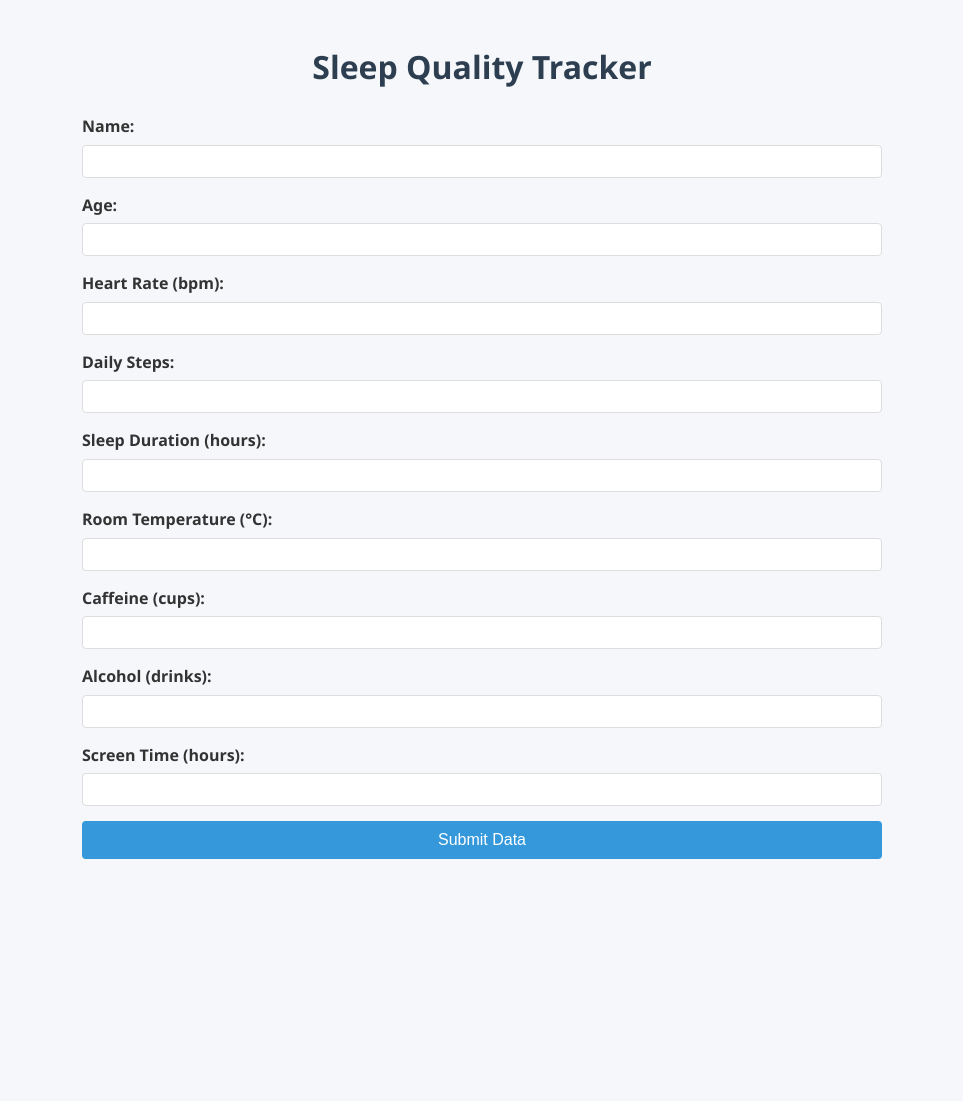
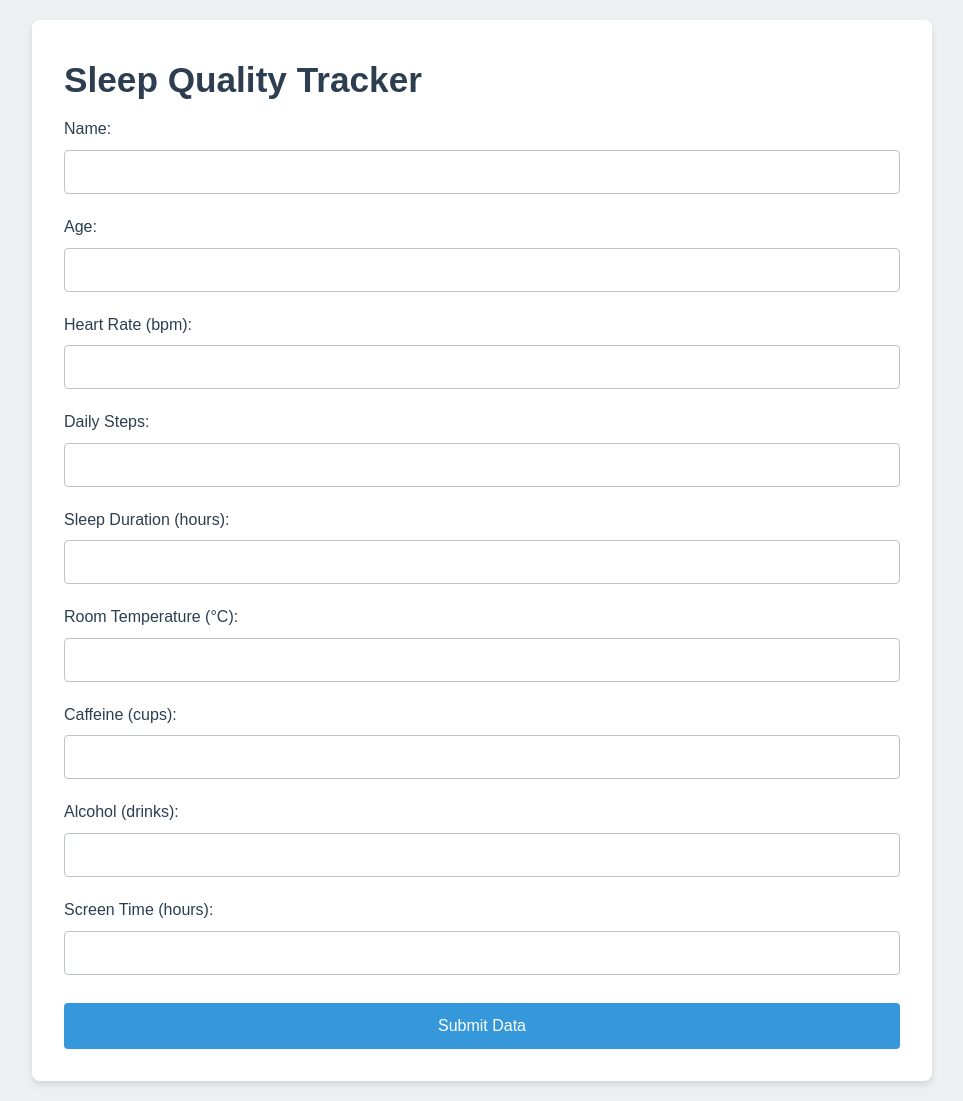
Before and after one commit to Robotking007/sleep-tracker, a Flask app: page / in a window 1280 px wide. Shown: the whole page, without its empty margins (158-1121 px from the left). Before the commit the page ends 859 px from the top, so only its background shows below. Run offline with Flask 3, Linux system fonts and the light colour scheme.

Commit message:
Update styles.css

```diff
--- a/static/styles.css
+++ b/static/styles.css
@@ -1,81 +1,242 @@
-body {
-    font-family: 'Segoe UI', Tahoma, Geneva, Verdana, sans-serif;
-    line-height: 1.6;
+:root {
+    --primary-color: #3498db;
+    --primary-hover: #2980b9;
+    --success-color: #2ecc71;
+    --error-color: #e74c3c;
+    --text-color: #2c3e50;
+    --light-gray: #ecf0f1;
+    --medium-gray: #bdc3c7;
+    --white: #ffffff;
+    --shadow: 0 4px 6px rgba(0, 0, 0, 0.1);
+    --transition: all 0.3s ease;
+}
+
+* {
+    box-sizing: border-box;
     margin: 0;
     padding: 0;
-    background-color: #f5f7fa;
-    color: #333;
+}
+
+body {
+    font-family: 'Poppins', sans-serif;
+    line-height: 1.6;
+    background-color: var(--light-gray);
+    color: var(--text-color);
+    padding: 20px;
 }
 
 .container {
-    max-width: 800px;
+    max-width: 900px;
     margin: 0 auto;
-    padding: 20px;
+    background: var(--white);
+    padding: 2rem;
+    border-radius: 8px;
+    box-shadow: var(--shadow);
 }
 
-h1, h2 {
-    color: #2c3e50;
+header {
     text-align: center;
+    margin-bottom: 2rem;
 }
 
-.alert {
-    padding: 10px 15px;
-    margin-bottom: 20px;
-    border-radius: 4px;
+h1, h2, h3 {
+    color: var(--text-color);
 }
 
-.alert-success {
-    background-color: #d4edda;
-    color: #155724;
+h1 {
+    font-size: 2.2rem;
+    margin-bottom: 0.5rem;
 }
 
-.alert-error {
-    background-color: #f8d7da;
-    color: #721c24;
+h2 {
+    font-size: 1.5rem;
+    margin-bottom: 1rem;
+}
+
+.subtitle {
+    color: #7f8c8d;
+    font-weight: 300;
+}
+
+/* Form Styles */
+.sleep-form {
+    margin-bottom: 2rem;
+}
+
+.form-row {
+    display: flex;
+    gap: 1.5rem;
+    margin-bottom: 1rem;
 }
 
 .form-group {
-    margin-bottom: 15px;
+    flex: 1;
+    margin-bottom: 1.25rem;
 }
 
 label {
     display: block;
-    margin-bottom: 5px;
-    font-weight: 600;
+    margin-bottom: 0.5rem;
+    font-weight: 500;
 }
 
 input {
     width: 100%;
-    padding: 8px;
-    border: 1px solid #ddd;
+    padding: 0.75rem;
+    border: 1px solid var(--medium-gray);
     border-radius: 4px;
-    box-sizing: border-box;
+    font-size: 1rem;
+    transition: var(--transition);
 }
 
+input:focus {
+    outline: none;
+    border-color: var(--primary-color);
+    box-shadow: 0 0 0 2px rgba(52, 152, 219, 0.2);
+}
+
+.hint {
+    display: block;
+    margin-top: 0.25rem;
+    font-size: 0.8rem;
+    color: #7f8c8d;
+}
+
+/* Button Styles */
 .btn {
-    background-color: #3498db;
-    color: white;
-    padding: 10px 15px;
+    background-color: var(--primary-color);
+    color: var(--white);
+    padding: 0.875rem 1.5rem;
     border: none;
     border-radius: 4px;
     cursor: pointer;
-    font-size: 16px;
+    font-size: 1rem;
+    font-weight: 500;
     width: 100%;
+    transition: var(--transition);
+    margin-top: 0.5rem;
 }
 
 .btn:hover {
-    background-color: #2980b9;
+    background-color: var(--primary-hover);
+    transform: translateY(-2px);
+    box-shadow: var(--shadow);
 }
 
+/* Alert Messages */
+.alert {
+    padding: 1rem;
+    margin-bottom: 1.5rem;
+    border-radius: 4px;
+    display: flex;
+    align-items: center;
+}
+
+.alert-success {
+    background-color: rgba(46, 204, 113, 0.15);
+    color: #27ae60;
+    border-left: 4px solid var(--success-color);
+}
+
+.alert-error {
+    background-color: rgba(231, 76, 60, 0.15);
+    color: #c0392b;
+    border-left: 4px solid var(--error-color);
+}
+
+/* Chart Container */
 .chart-container {
-    margin-top: 30px;
-    background: white;
-    padding: 20px;
+    margin-top: 2.5rem;
+    padding: 1.5rem;
+    background: var(--white);
     border-radius: 8px;
-    box-shadow: 0 2px 4px rgba(0,0,0,0.1);
+    box-shadow: var(--shadow);
 }
 
 .chart-container img {
     max-width: 100%;
     height: auto;
+    display: block;
+    margin: 0 auto;
 }
+
+/* Suggestions Styles */
+.suggestions-container {
+    margin-top: 2.5rem;
+}
+
+.suggestions-grid {
+    display: grid;
+    grid-template-columns: repeat(auto-fill, minmax(300px, 1fr));
+    gap: 1.5rem;
+}
+
+.suggestion-card {
+    background: var(--white);
+    border-radius: 8px;
+    padding: 1.25rem;
+    box-shadow: 0 2px 4px rgba(0,0,0,0.05);
+    border-left: 4px solid var(--primary-color);
+    transition: var(--transition);
+}
+
+.suggestion-card:hover {
+    transform: translateY(-3px);
+    box-shadow: 0 4px 8px rgba(0,0,0,0.1);
+}
+
+.suggestion-header {
+    display: flex;
+    align-items: center;
+    gap: 0.75rem;
+    margin-bottom: 0.75rem;
+}
+
+.suggestion-icon {
+    font-size: 1.5rem;
+}
+
+.suggestion-card h3 {
+    margin: 0;
+    font-size: 1.1rem;
+}
+
+.suggestion-body p {
+    margin: 0;
+    color: #555;
+    line-height: 1.5;
+}
+
+/* Responsive Design */
+@media (max-width: 768px) {
+    .container {
+        padding: 1.5rem;
+    }
+
+    .form-row {
+        flex-direction: column;
+        gap: 0;
+    }
+
+    .suggestions-grid {
+        grid-template-columns: 1fr;
+    }
+
+    h1 {
+        font-size: 1.8rem;
+    }
+}
+
+@media (max-width: 480px) {
+    body {
+        padding: 10px;
+    }
+
+    .container {
+        padding: 1rem;
+    }
+
+    h1 {
+        font-size: 1.5rem;
+    }
+}
```
